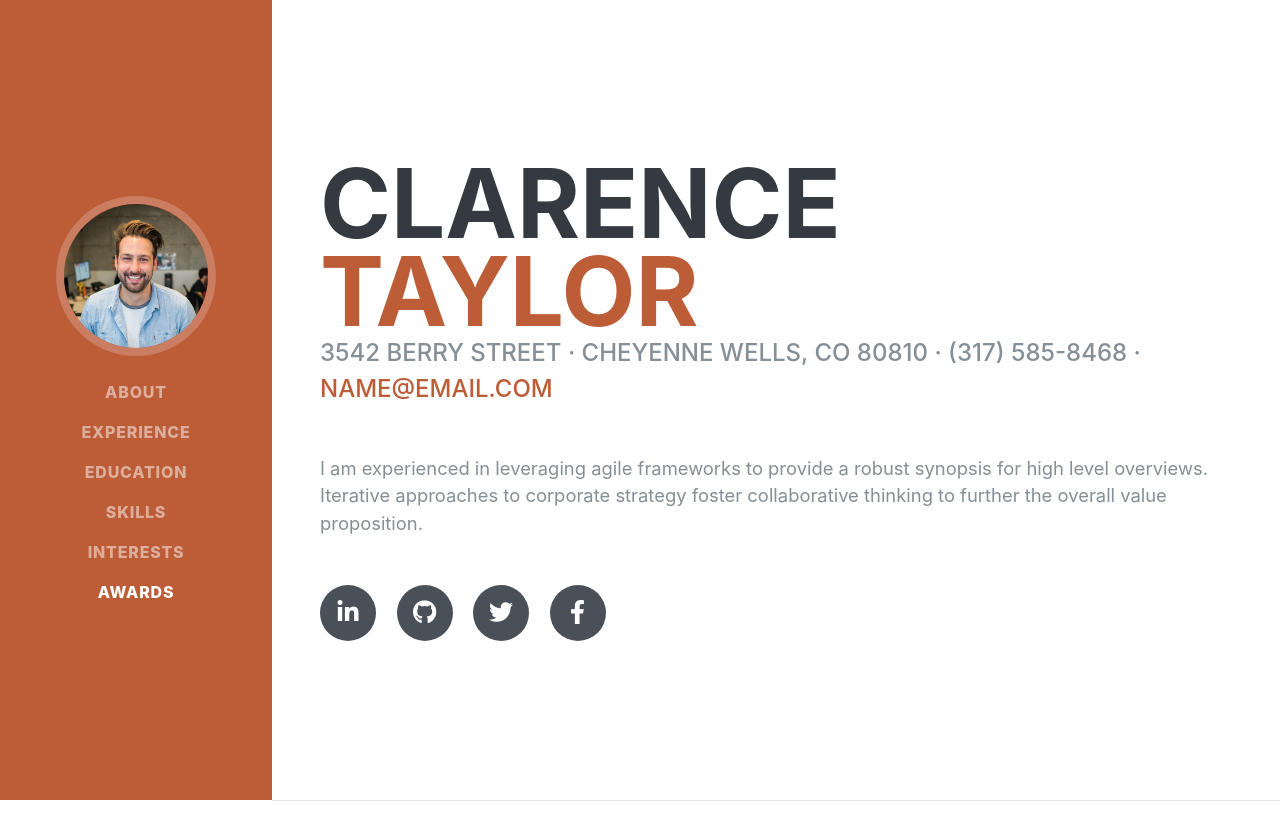
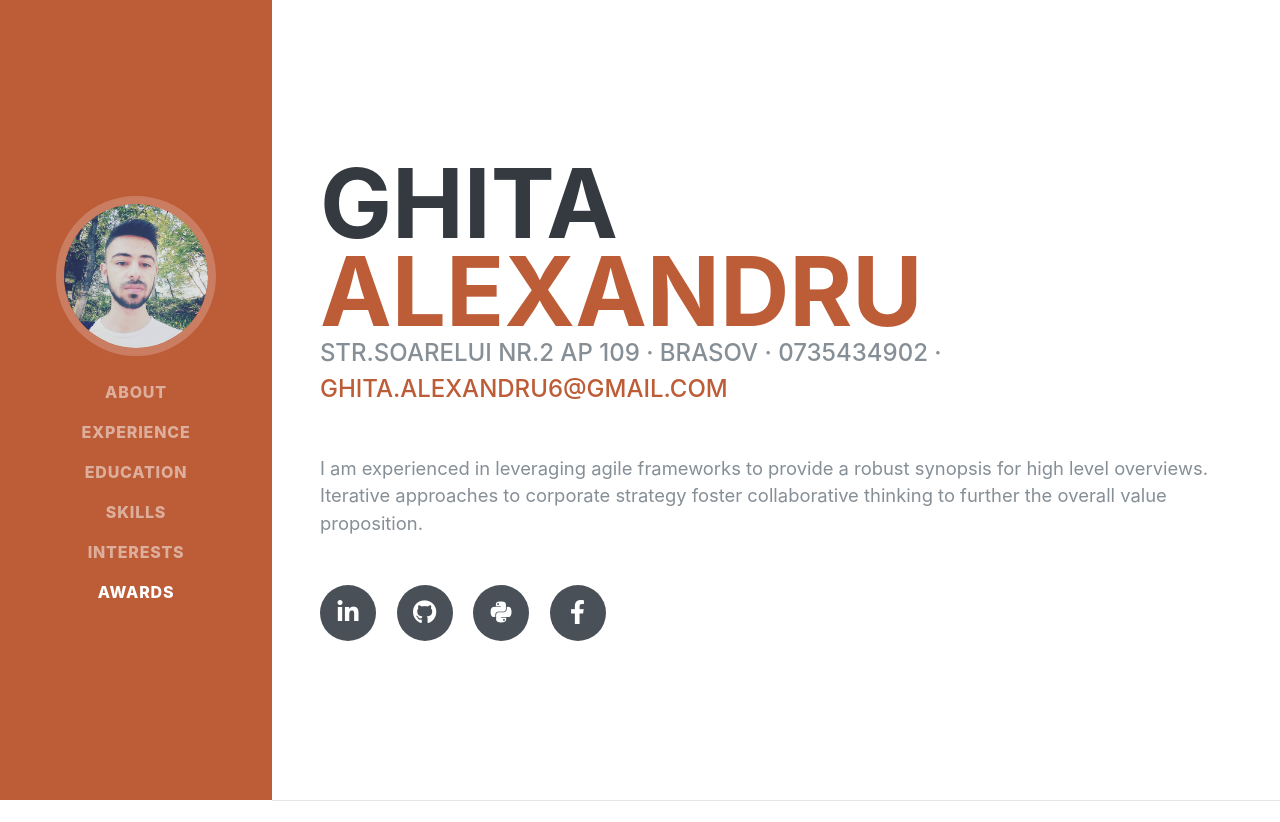
Before and after one commit to GhitaAlexandruIon/resume, a Django app: page / in a window 1280 px wide. Shown: the top 822 px of the page. Run offline with Django 3.2, Linux system fonts and the light colour scheme; some libraries are stand-ins or nearby versions; some web fonts are replaced.

Commit message:
update template with personal information

```diff
--- a/app1/templates/app1/index.html
+++ b/app1/templates/app1/index.html
@@ -9,7 +9,7 @@
     <meta name="description" content="">
   <meta name="author" content="">
 
-  <title>Resume - Start Bootstrap Theme</title>
+  <title>Resume - Ghita Alexandru Ion</title>
 
   <!-- Bootstrap core CSS -->
   <link href="{% static 'vendor/bootstrap/css/bootstrap.min.css'%}" rel="stylesheet">
@@ -28,9 +28,9 @@
 
   <nav class=" navbar navbar-expand-lg navbar-dark bg-primary fixed-top" id="sideNav">
     <a class="navbar-brand js-scroll-trigger" href="#page-top">
-      <span class="d-block d-lg-none">Clarence Taylor</span>
+      <span class="d-block d-lg-none">Ghita Alexandru Ion</span>
       <span class="d-none d-lg-block">
-        <img class="img-fluid img-profile rounded-circle mx-auto mb-2" src="{% static 'img/profile.jpg'%}" alt="">
+        <img class="img-fluid img-profile rounded-circle mx-auto mb-2" src="{% static 'img/eu.jpg'%}" alt="">
       </span>
     </a>
     <button class="navbar-toggler" type="button" data-toggle="collapse" data-target="#navbarSupportedContent" aria-controls="navbarSupportedContent" aria-expanded="false" aria-label="Toggle navigation">
@@ -64,24 +64,24 @@
 
     <section class="resume-section p-3 p-lg-5 d-flex align-items-center" id="about">
       <div class="w-100">
-        <h1 class="mb-0">Clarence
-          <span class="text-primary">Taylor</span>
+        <h1 class="mb-0">Ghita
+          <span class="text-primary">Alexandru</span>
         </h1>
-        <div class="subheading mb-5">3542 Berry Street · Cheyenne Wells, CO 80810 · (317) 585-8468 ·
-          <a href="mailto:name@email.com">name@email.com</a>
+        <div class="subheading mb-5">Str.Soarelui Nr.2 ap 109 · Brasov · 0735434902 ·
+          <a href="mailto:ghita.alexandru6@gmail.com">ghita.alexandru6@gmail.com</a>
         </div>
         <p class="lead mb-5">I am experienced in leveraging agile frameworks to provide a robust synopsis for high level overviews. Iterative approaches to corporate strategy foster collaborative thinking to further the overall value proposition.</p>
         <div class="social-icons">
-          <a href="#">
+          <a href="https://www.linkedin.com/in/alexandru-ghita-876178106/">
             <i class="fab fa-linkedin-in"></i>
           </a>
-          <a href="#">
+          <a href="https://github.com/GhitaAlexandruIon">
             <i class="fab fa-github"></i>
           </a>
-          <a href="#">
-            <i class="fab fa-twitter"></i>
+          <a href="https://www.pythonanywhere.com/user/GhitaAlexandruIon/">
+            <i class="fab fa-python"></i>
           </a>
-          <a href="#">
+          <a href="https://web.facebook.com/?_rdc=1&_rdr">
             <i class="fab fa-facebook-f"></i>
           </a>
         </div>
```
Also changed, not shown: app1/static/img/eu.jpg (added).
